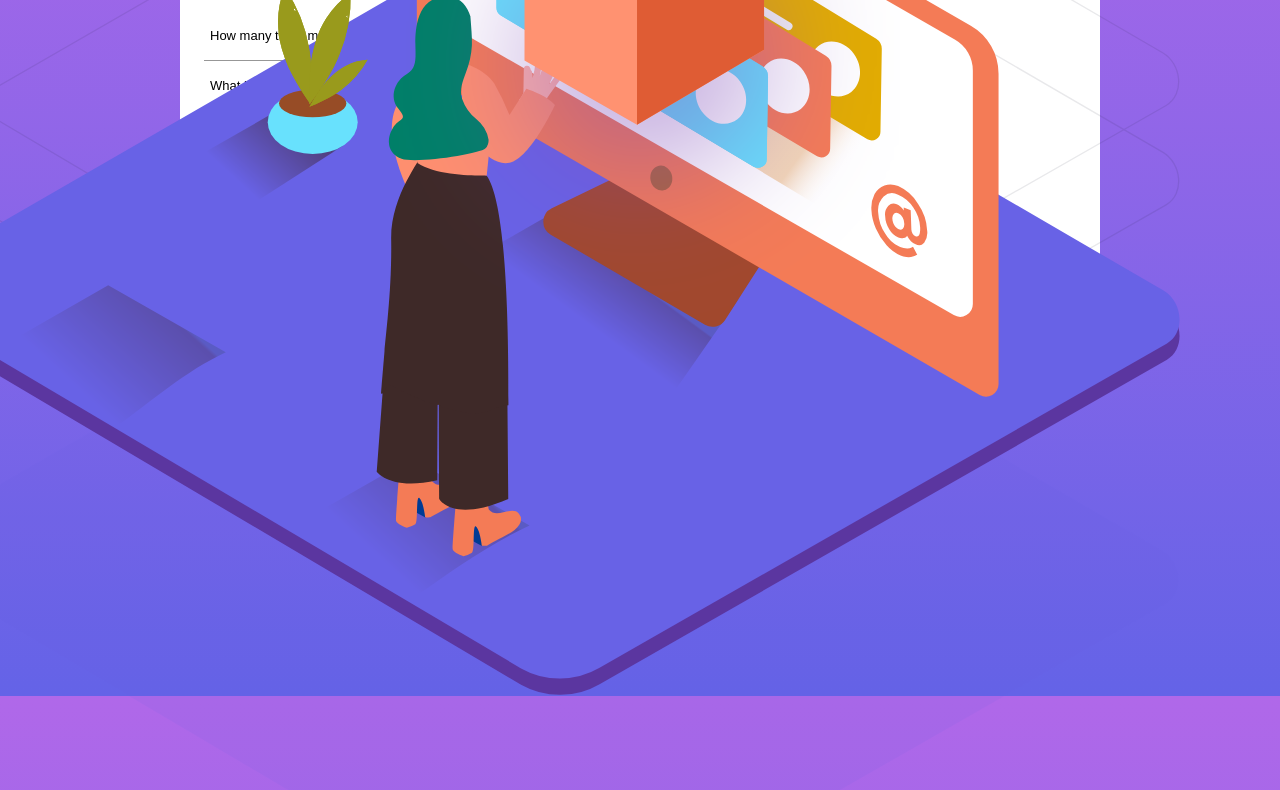
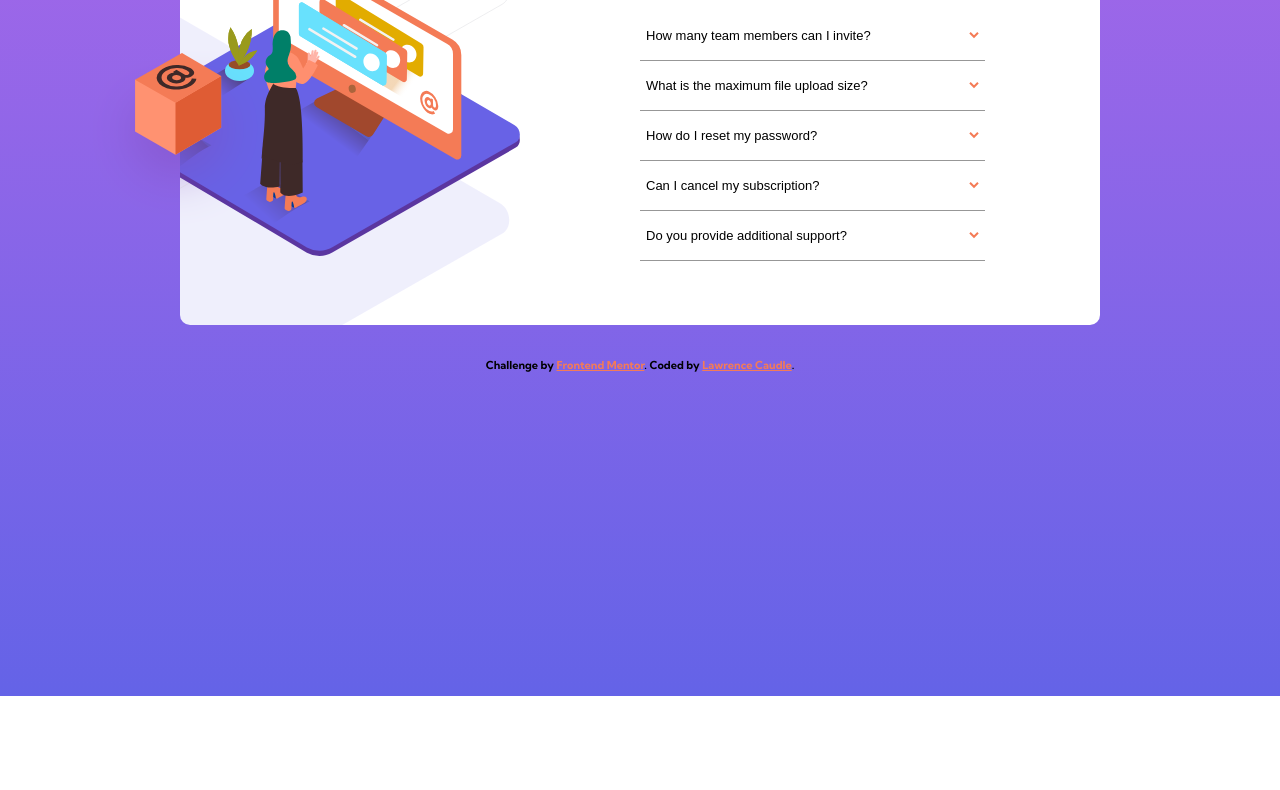
Before and after one commit to ltc870/faqaccordioncard, a website built with Vite: page index.html in a window 1280 px wide. Shown: the part 264-1054 px from the top of the page. After the commit the page ends 960 px from the top, so only its background shows below. Built offline with nearby package versions, Linux system fonts and the light colour scheme.

Commit message:
added styles to styles.css

```diff
--- a/src/css/styles.css
+++ b/src/css/styles.css
@@ -107,17 +107,24 @@ body {
     max-width: 920px;
     display: grid;
     grid-template-columns: repeat(2, 50%);
-    padding-bottom: 4em;
-    overflow: hidden;
+    padding: 0em 0em 0em;
   }
 
   .hero-container {
-    width: 100%;
+    display: none;
   }
 
-  .hero-pattern-mobile,
-  .hero-woman-mobile {
-    display: none;
+  .hero-container-desktop {
+    width: 100%;
+    height: 100%;
+    position: relative;
+  }
+
+  .hero-desktop-container {
+    width: 100%;
+    height: 100%;
+    position: relative;
+    overflow: hidden;
   }
 
   .hero-pattern-desktop,
@@ -127,29 +134,31 @@ body {
 }
 
   .hero-pattern-desktop {
-    width: 100%;
+    width: 160%;
     position: absolute;
-    right: 100px;
-    top: -50px;
+    right: 130px;
+    top: -190px;
   }
 
   .hero-woman-desktop {
-    width: 100%;
+    width: 90%;
     position: absolute;
-    right: 100px;
-    top: -15px;
+    right: 120px;
+    top: 45px;
   }
 
   .hero-illustration-box {
     width: 40%;
     position: absolute;
     z-index: 5;
-    top: 100px;
-    right: 380px;
+    top: 155px;
+    right: 370px;
   }
 
   .accordion-section {
     width: 100%;
+    padding-top: 3em;
+    padding-bottom: 4em;
   }
 
   .accordion-title {
@@ -174,6 +183,7 @@ body {
     font-size: 11px;
     text-align: center;
     font-weight: 700;
+    margin-top: 3em;
   }
 
 .attribution a {
```
